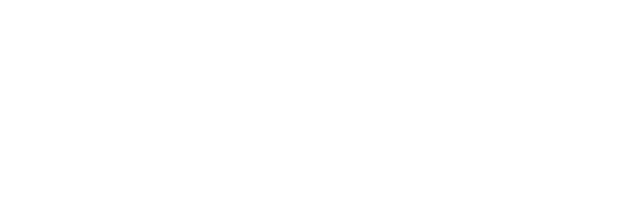
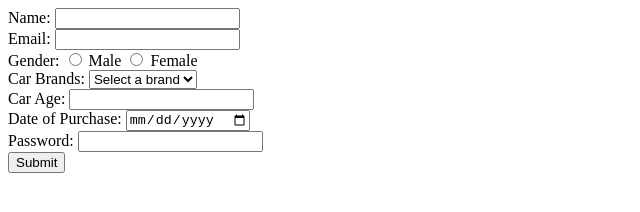
Before and after one commit to acciojob/car-insurance-form-dastagirikothapalli, a website: page main.html in a window 1280 px wide. Shown: the whole page, without its empty margins (0-640 px from the left). Drawn offline with Linux system fonts and the light colour scheme.

Commit message:
created a submission

```diff
--- a/main.html
+++ b/main.html
@@ -1,5 +1,4 @@
 <!DOCTYPE html>
-
 <html>
 
 <head>
@@ -7,10 +6,47 @@
 </head>
 
 <body>
-	<!-- the entire body must be written by student -->
-    <script type="text/javascript" src="./script.js">
-</script>
+	<form method="POST">
+        <label for="name">Name:</label>
+        <input type="text" id="name" name="name" required>
+        <br>
 
+        <label for="email">Email:</label>
+        <input type="email" id="email" name="email" required>
+        <br>
+
+        <label>Gender:</label>
+        <input type="radio" id="male" name="gender" value="male" required>
+        <label for="male">Male</label>
+        <input type="radio" id="female" name="gender" value="female" required>
+        <label for="female">Female</label>
+        <br>
+
+        <label for="cars">Car Brands:</label>
+        <select id="cars" name="cars">
+            <option value="">Select a brand</option>
+            <option value="BMW">BMW</option>
+            <option value="Audi">Audi</option>
+            <option value="Mercedez">Mercedez</option>
+        </select>
+        <br>
+
+        <label for="carage">Car Age:</label>
+        <input type="number" id="carage" name="carage" required>
+        <br>
+
+        <label for="dop">Date of Purchase:</label>
+        <input type="date" id="dop" name="dop" required>
+        <br>
+
+        <label for="password">Password:</label>
+        <input type="password" id="password" name="password" required>
+        <br>
+
+        <button type="submit">Submit</button>
+    </form>
+
+	<script type="text/javascript" src="./script.js"></script>
 </body>
 
 </html>
```
